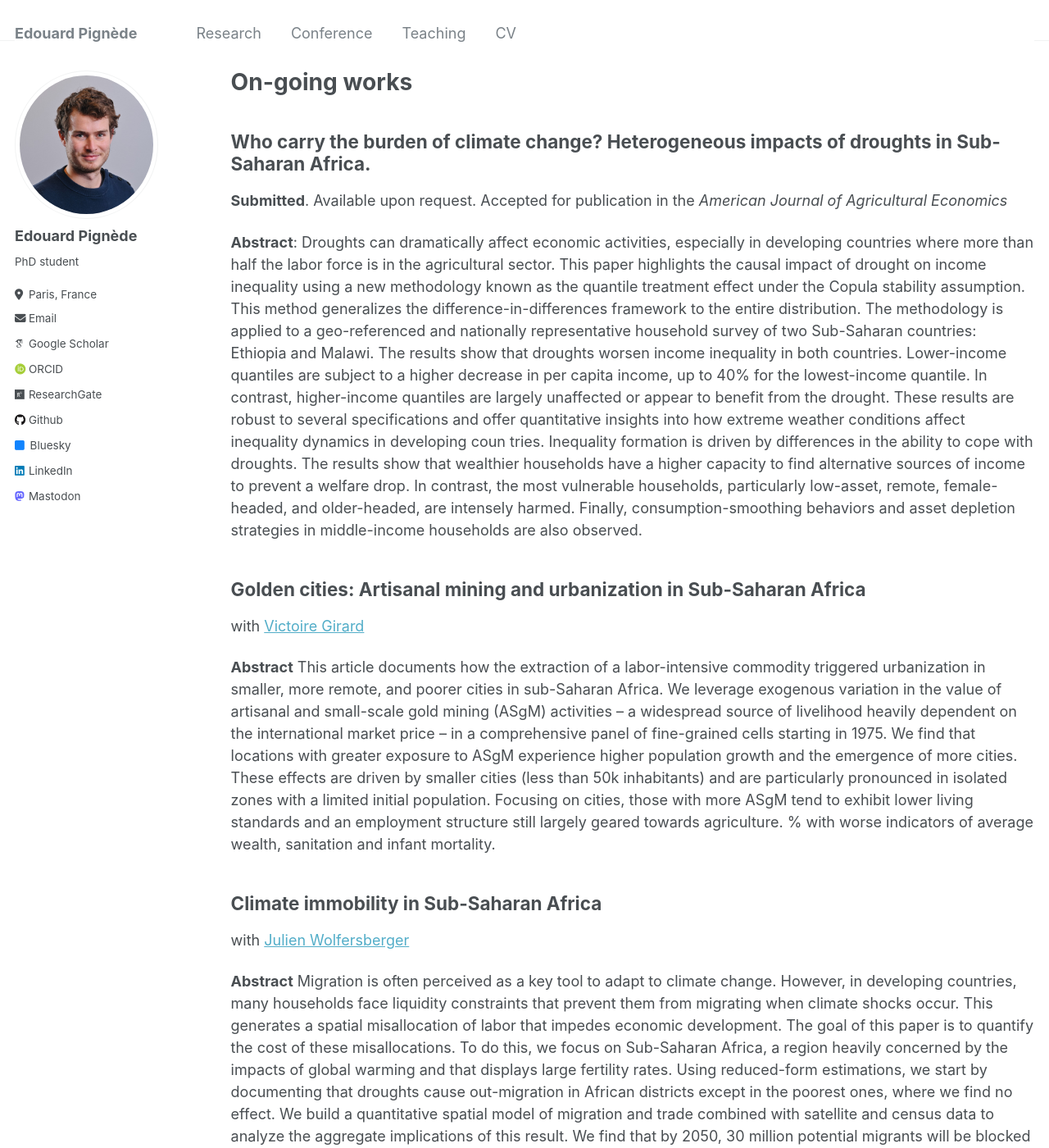
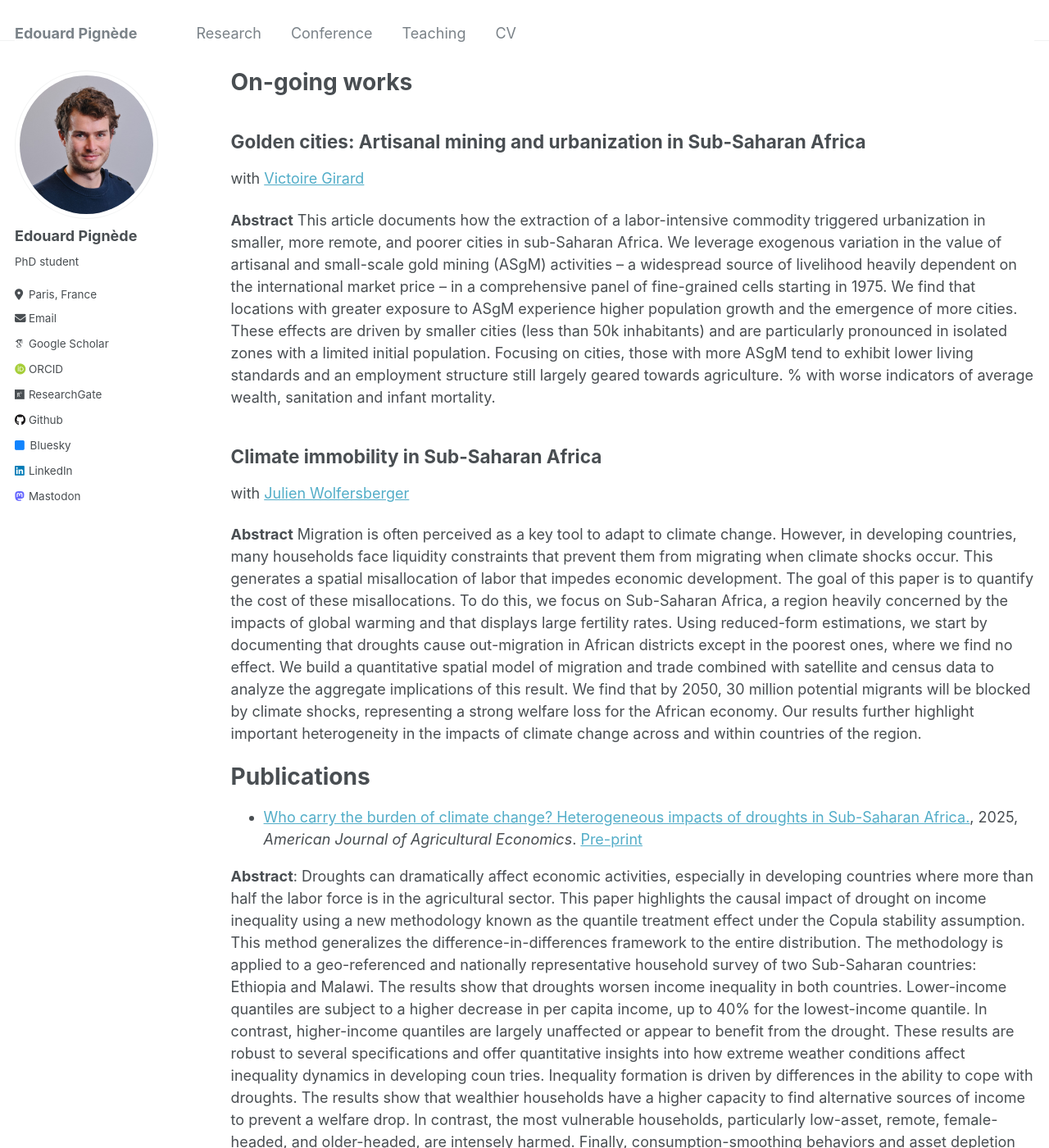
Before and after one commit to edouardpignede/edouardpignede.github.io, a Jekyll site: the page built from _pages/publications.md, in a window 1280 px wide and 1400 px high. Shown: the whole window at 82% size. Built offline with Jekyll 4.4.1, drawn with Linux system fonts in a browser that asks for light colours; some web fonts are replaced; some of the changed lines change nothing that is shown; some of the changed text lies outside the part shown.

Commit message:
Add publication

```diff
--- a/_pages/publications.md
+++ b/_pages/publications.md
@@ -4,13 +4,6 @@
 permalink: /publications/
 author_profile: true
 ---
-
-Who carry the burden of climate change? Heterogeneous impacts of droughts in Sub-Saharan Africa.
-------
-**Submitted**. Available upon request. Accepted for publication in the *American Journal of Agricultural Economics*
-
-**Abstract**:
-Droughts can dramatically affect economic activities, especially in developing countries where more than half the labor force is in the agricultural sector. This paper highlights the causal impact of drought on income inequality using a new methodology known as the quantile treatment effect under the Copula stability assumption. This method generalizes the difference-in-differences framework to the entire distribution. The methodology is applied to a geo-referenced and nationally representative household survey of two Sub-Saharan countries: Ethiopia and Malawi. The results show that droughts worsen income inequality in both countries. Lower-income quantiles are subject to a higher decrease in per capita income, up to 40% for the lowest-income quantile. In contrast, higher-income quantiles are largely unaffected or appear to benefit from the drought. These results are robust to several specifications and offer quantitative insights into how extreme weather conditions affect inequality dynamics in developing coun tries. Inequality formation is driven by differences in the ability to cope with droughts. The results show that wealthier households have a higher capacity to find alternative sources of income to prevent a welfare drop. In contrast, the most vulnerable households, particularly low-asset, remote, female-headed, and older-headed, are intensely harmed. Finally, consumption-smoothing behaviors and asset depletion strategies in middle-income households are also observed.
 
 
 Golden cities: Artisanal mining and urbanization in Sub-Saharan Africa
@@ -30,8 +23,16 @@
 Migration is often perceived as a key tool to adapt to climate change. However, in developing countries, many households face liquidity constraints that prevent them from migrating when climate shocks occur. This generates a spatial misallocation of labor that impedes economic development. The goal of this paper is to quantify the cost of these misallocations. To do this, we focus on Sub-Saharan Africa, a region heavily concerned by the impacts of global warming and that displays large fertility rates. Using reduced-form estimations, we start by documenting that droughts cause out-migration in African districts except in the poorest ones, where we find no effect. We build a quantitative spatial model of migration and trade combined with satellite and census data to analyze the aggregate implications of this result. We find that by 2050, 30 million potential migrants will be blocked by climate shocks, representing a strong welfare loss for the African economy. Our results further highlight important heterogeneity in the impacts of climate change across and within countries of the region.
 
 
+Publications
+======
+- [Who carry the burden of climate change? Heterogeneous impacts of droughts in Sub-Saharan Africa.](http://doi.org/10.1111/ajae.12507), 2025, *American Journal of Agricultural Economics*. [Pre-print](https://edouardpignede.github.io/files/DroughtIneq_EP.pdf)
 
-Publications
+**Abstract**:
+Droughts can dramatically affect economic activities, especially in developing countries where more than half the labor force is in the agricultural sector. This paper highlights the causal impact of drought on income inequality using a new methodology known as the quantile treatment effect under the Copula stability assumption. This method generalizes the difference-in-differences framework to the entire distribution. The methodology is applied to a geo-referenced and nationally representative household survey of two Sub-Saharan countries: Ethiopia and Malawi. The results show that droughts worsen income inequality in both countries. Lower-income quantiles are subject to a higher decrease in per capita income, up to 40% for the lowest-income quantile. In contrast, higher-income quantiles are largely unaffected or appear to benefit from the drought. These results are robust to several specifications and offer quantitative insights into how extreme weather conditions affect inequality dynamics in developing coun tries. Inequality formation is driven by differences in the ability to cope with droughts. The results show that wealthier households have a higher capacity to find alternative sources of income to prevent a welfare drop. In contrast, the most vulnerable households, particularly low-asset, remote, female-headed, and older-headed, are intensely harmed. Finally, consumption-smoothing behaviors and asset depletion strategies in middle-income households are also observed.
+
+
+
+Other publications
 ======
 - [Sugarcane Yield Forecast in Ivory Coast (West Africa) Based on Weather and Vegetation Index Data](https://www.mdpi.com/2073-4433/12/11/1459), with Philippe Roudier, Arona Diedhiou, and Crépin Bi Pene, 2021, Atmosphere.
 
```
Also changed, not shown: 1 other file.
